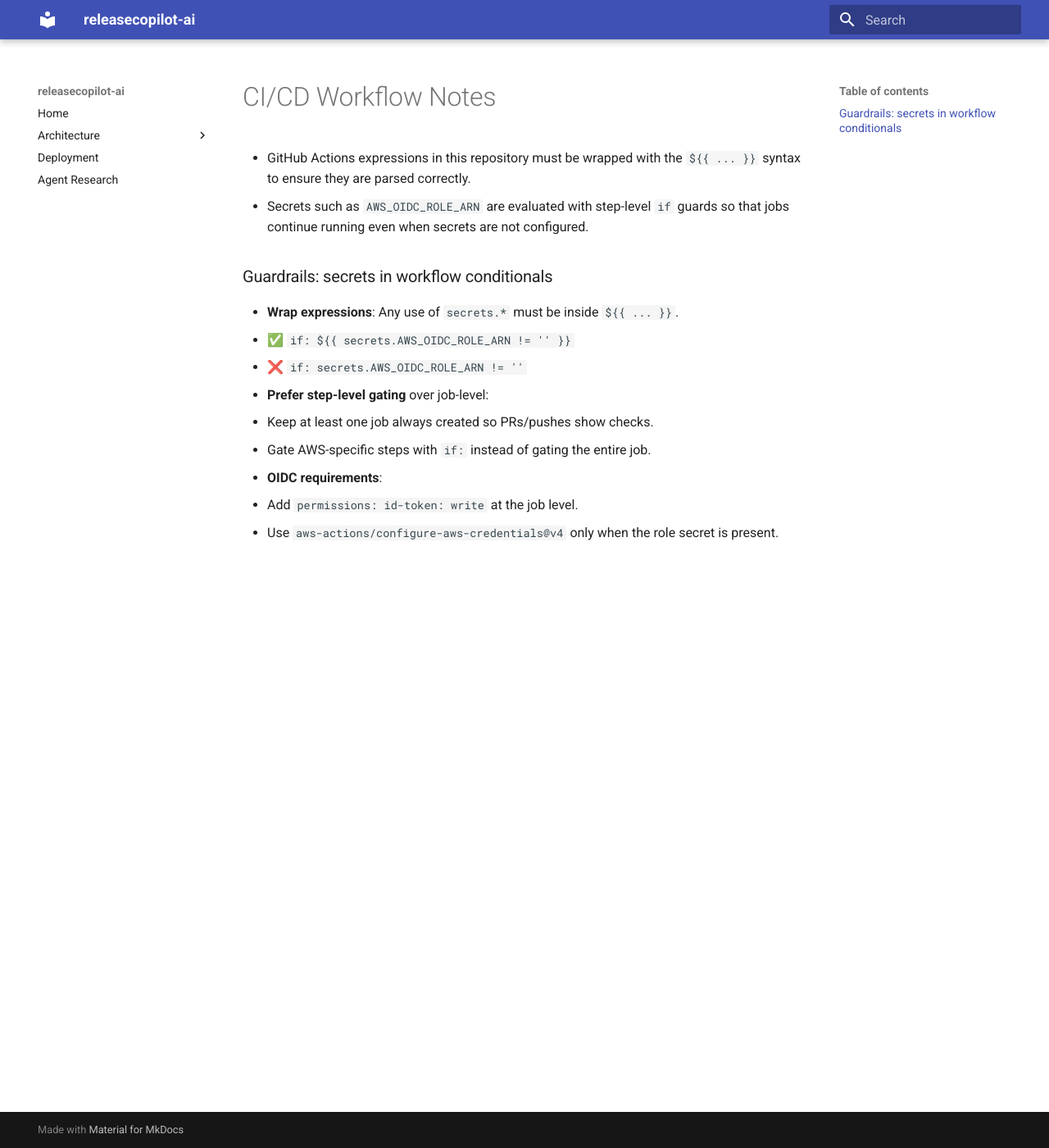
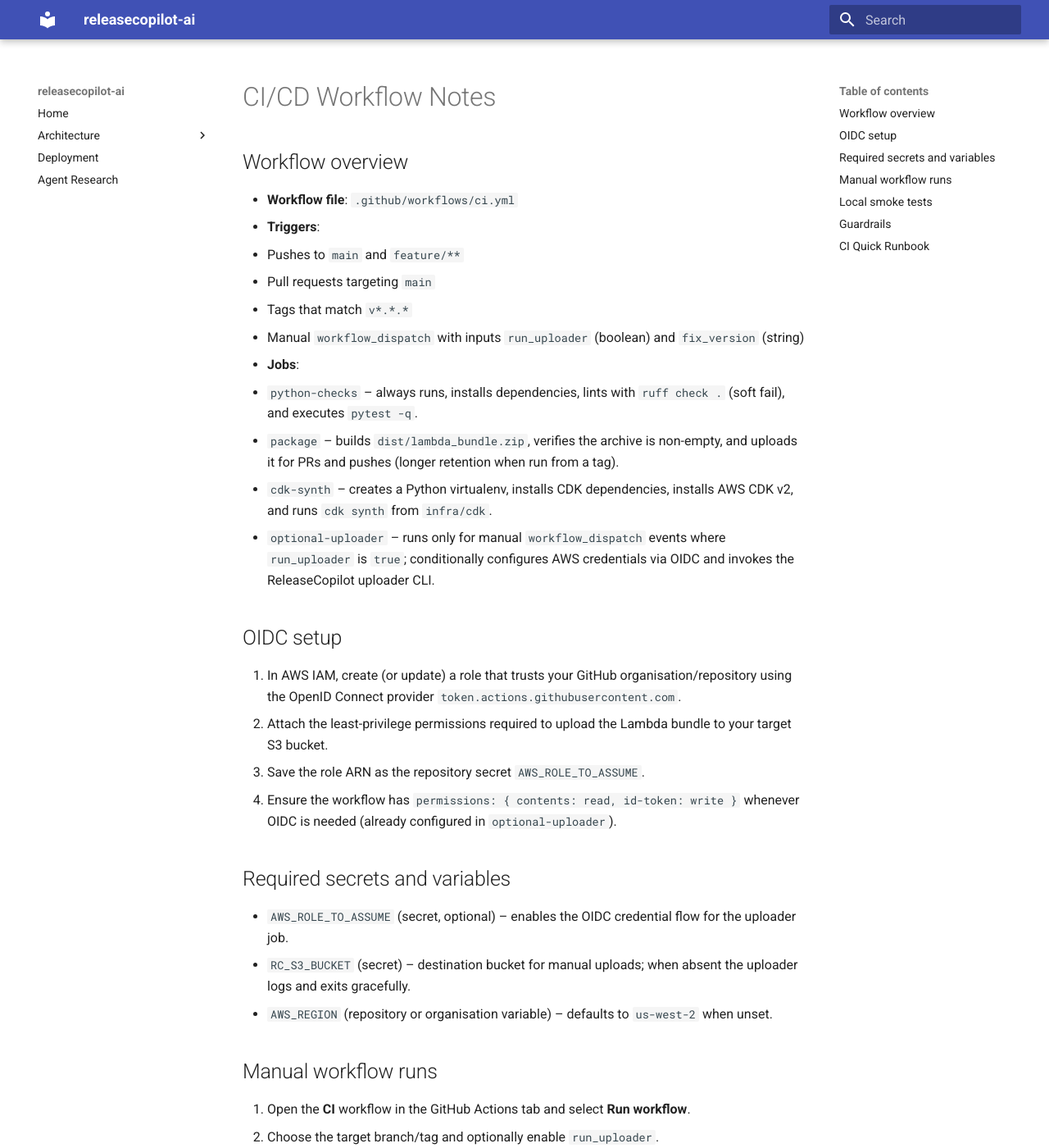
Before and after one commit to dutchsloot84/TeamOps-Insights, an MkDocs documentation site: the page built from docs/ci-cd.md, in a window 1280 px wide and 1400 px high. Shown: the whole window at 82% size. Built offline with MkDocs 1.6.1 and Material for MkDocs 9.7.7, drawn with Linux system fonts in a browser that asks for light colours; some of the changed text lies outside the part shown.

Commit message:
Consolidate CI workflow and document updates

````diff
--- a/docs/ci-cd.md
+++ b/docs/ci-cd.md
@@ -1,16 +1,54 @@
 # CI/CD Workflow Notes
 
-- GitHub Actions expressions in this repository must be wrapped with the `${{ ... }}` syntax to ensure they are parsed correctly.
-- Secrets such as `AWS_OIDC_ROLE_ARN` are evaluated with step-level `if` guards so that jobs continue running even when secrets are not configured.
+## Workflow overview
+- **Workflow file**: `.github/workflows/ci.yml`
+- **Triggers**:
+  - Pushes to `main` and `feature/**`
+  - Pull requests targeting `main`
+  - Tags that match `v*.*.*`
+  - Manual `workflow_dispatch` with inputs `run_uploader` (boolean) and `fix_version` (string)
+- **Jobs**:
+  - `python-checks` – always runs, installs dependencies, lints with `ruff check .` (soft fail), and executes `pytest -q`.
+  - `package` – builds `dist/lambda_bundle.zip`, verifies the archive is non-empty, and uploads it for PRs and pushes (longer retention when run from a tag).
+  - `cdk-synth` – creates a Python virtualenv, installs CDK dependencies, installs AWS CDK v2, and runs `cdk synth` from `infra/cdk`.
+  - `optional-uploader` – runs only for manual `workflow_dispatch` events where `run_uploader` is `true`; conditionally configures AWS credentials via OIDC and invokes the ReleaseCopilot uploader CLI.
 
-### Guardrails: secrets in workflow conditionals
+## OIDC setup
+1. In AWS IAM, create (or update) a role that trusts your GitHub organisation/repository using the OpenID Connect provider `token.actions.githubusercontent.com`.
+2. Attach the least-privilege permissions required to upload the Lambda bundle to your target S3 bucket.
+3. Save the role ARN as the repository secret `AWS_ROLE_TO_ASSUME`.
+4. Ensure the workflow has `permissions: { contents: read, id-token: write }` whenever OIDC is needed (already configured in `optional-uploader`).
 
-- **Wrap expressions**: Any use of `secrets.*` must be inside `${{ ... }}`.
-  - ✅ `if: ${{ secrets.AWS_OIDC_ROLE_ARN != '' }}`
-  - ❌ `if: secrets.AWS_OIDC_ROLE_ARN != ''`
-- **Prefer step-level gating** over job-level:
-  - Keep at least one job always created so PRs/pushes show checks.
-  - Gate AWS-specific steps with `if:` instead of gating the entire job.
-- **OIDC requirements**:
-  - Add `permissions: id-token: write` at the job level.
-  - Use `aws-actions/configure-aws-credentials@v4` only when the role secret is present.
+## Required secrets and variables
+- `AWS_ROLE_TO_ASSUME` (secret, optional) – enables the OIDC credential flow for the uploader job.
+- `RC_S3_BUCKET` (secret) – destination bucket for manual uploads; when absent the uploader logs and exits gracefully.
+- `AWS_REGION` (repository or organisation variable) – defaults to `us-west-2` when unset.
+
+## Manual workflow runs
+1. Open the **CI** workflow in the GitHub Actions tab and select **Run workflow**.
+2. Choose the target branch/tag and optionally enable `run_uploader`.
+3. Provide `fix_version` if you want to override the detected version (otherwise tag names or the current date are used).
+4. When `run_uploader` is enabled, the workflow:
+   - Ensures the Lambda bundle has been built by the `package` job.
+   - Configures AWS credentials via OIDC when `AWS_ROLE_TO_ASSUME` is present.
+   - Invokes `python -m releasecopilot.cli` with `--s3-prefix releasecopilot`, uploading into `s3://$RC_S3_BUCKET/releasecopilot/`.
+   - Skips gracefully when the bucket secret is not provided.
+
+## Local smoke tests
+Run these commands before pushing to verify the core CI checks locally:
+- `ruff check .`
+- `pytest -q`
+- `python scripts/package_lambda.py --out dist/lambda_bundle.zip` (or `bash scripts/package_lambda.sh` if the Python helper is unavailable)
+- `cd infra/cdk && cdk synth`
+
+## Guardrails
+- Never place `secrets.*` references inside `if:` expressions. Read them into environment variables first and gate subsequent steps with `env.*`.
+- Keep at least one job unconditional so pull requests and pushes always produce CI feedback.
+
+## CI Quick Runbook
+```bash
+ruff check .
+pytest -q
+python scripts/package_lambda.py --out dist/lambda_bundle.zip
+cd infra/cdk && cdk synth
+```
````
Also changed, not shown: 2 other files.
